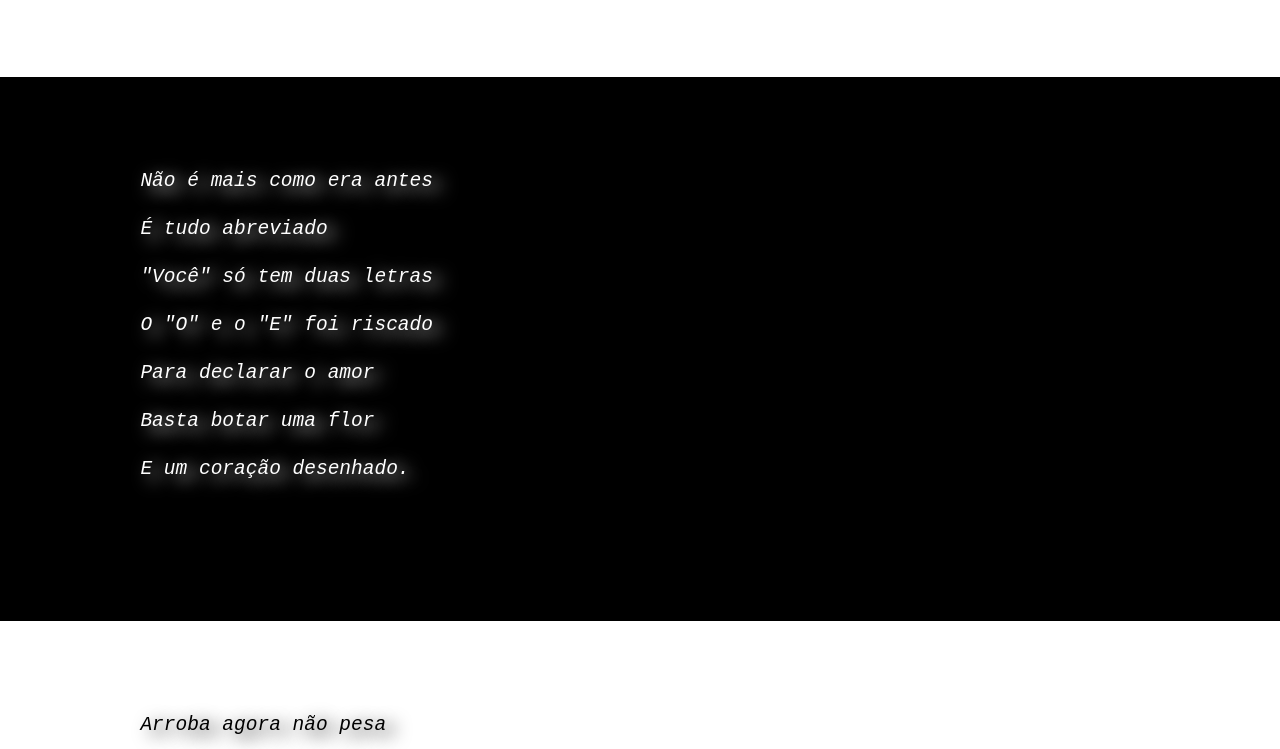
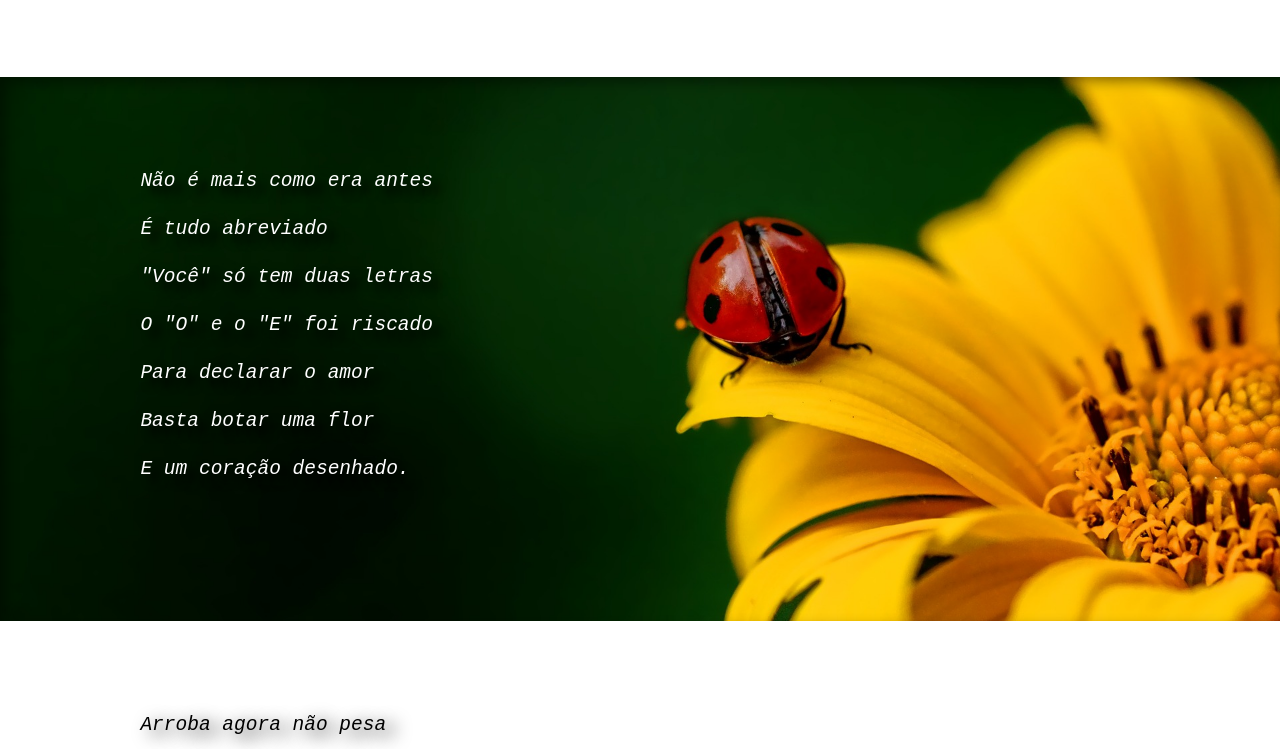
Before and after one commit to TNZ-Italo/projeto-cordel, a plain HTML site: page index.html in a window 1280 px wide. Shown: the part 671-1420 px from the top of the page. Drawn offline with Linux system fonts and the light colour scheme; a web font is replaced by a local one.

Commit message:
adicionando coisas...

```diff
--- a/index.html
+++ b/index.html
@@ -42,7 +42,7 @@
 
 
 
-    <section class="imagem">
+    <section class="imagem" id="img01">
         <pre>
             Não é mais como era antes
             É tudo abreviado
@@ -78,7 +78,7 @@
 
 
 
-    <section class="imagem">
+    <section class="imagem" id="img02">
         <pre>
             Tenho saudade das cartas
             Escritas com a própria mão
--- a/meuestilo.css
+++ b/meuestilo.css
@@ -5,6 +5,7 @@
 :root {
     --fonte1: Verdana, Geneva, Tahoma, sans-serif;
     --fonte2: "Grenze", serif;
+    --fonte3: 'Gill Sans', 'Gill Sans MT', Calibri, 'Trebuchet MS', sans-serif;
 }
 
 
@@ -66,7 +67,11 @@ section.normal {
 section.imagem {
     background-color: black;
     color: rgb(81, 80, 80);
-    text-shadow: 9px 5px 18px rgb(253, 252, 252);
+    text-shadow: 9px 8px 8px black;
+    background-size: cover;
+    box-shadow: inset 6px 6px 13px 0px rgba(0, 0, 0, 0.381);
+    background-attachment: fixed;
+
 }
 
 section.imagem > pre {
@@ -74,9 +79,20 @@ section.imagem > pre {
     color: white;
 }
 
+section#img01 {
+    background-image: url(imagens/background001.jpg);
+    background-position: right center;
+
+}
+
+
+section#img02 {
+    background-image: url(imagens/background002.jpg);
+}
 
 
 footer {
+    font-family: var(--fonte3);
     text-align: center;
     background-color: black;
     padding-top: 5px;
```
